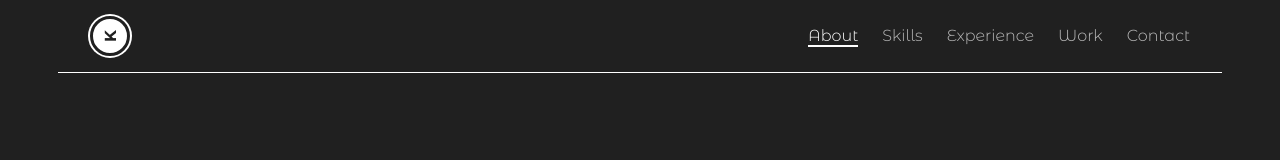
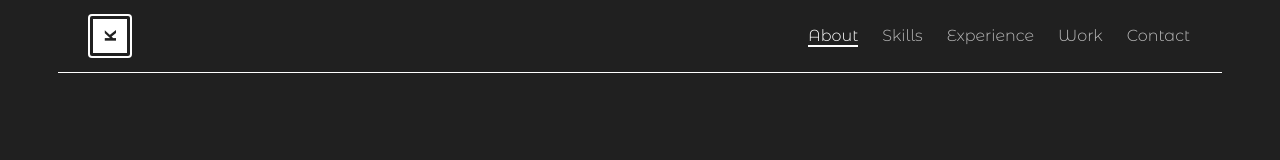
Before and after one commit to AlexsanderKevin/portfolio, a Next.js app: page / in a window 1280 px wide. Shown: the top 160 px of the page. Built offline with nearby package versions, Linux system fonts and the light colour scheme.

Commit message:
changed logo

```diff
--- a/components/Logo/Logo.module.css
+++ b/components/Logo/Logo.module.css
@@ -3,7 +3,7 @@
     box-shadow: 0 0 0 2px var(--color-main);
     height: 40px;
     width: 40px;
-    border-radius: 50%;
+    border-radius: 5%;
     display: flex;
     justify-content: center;
     align-items: center;
```
